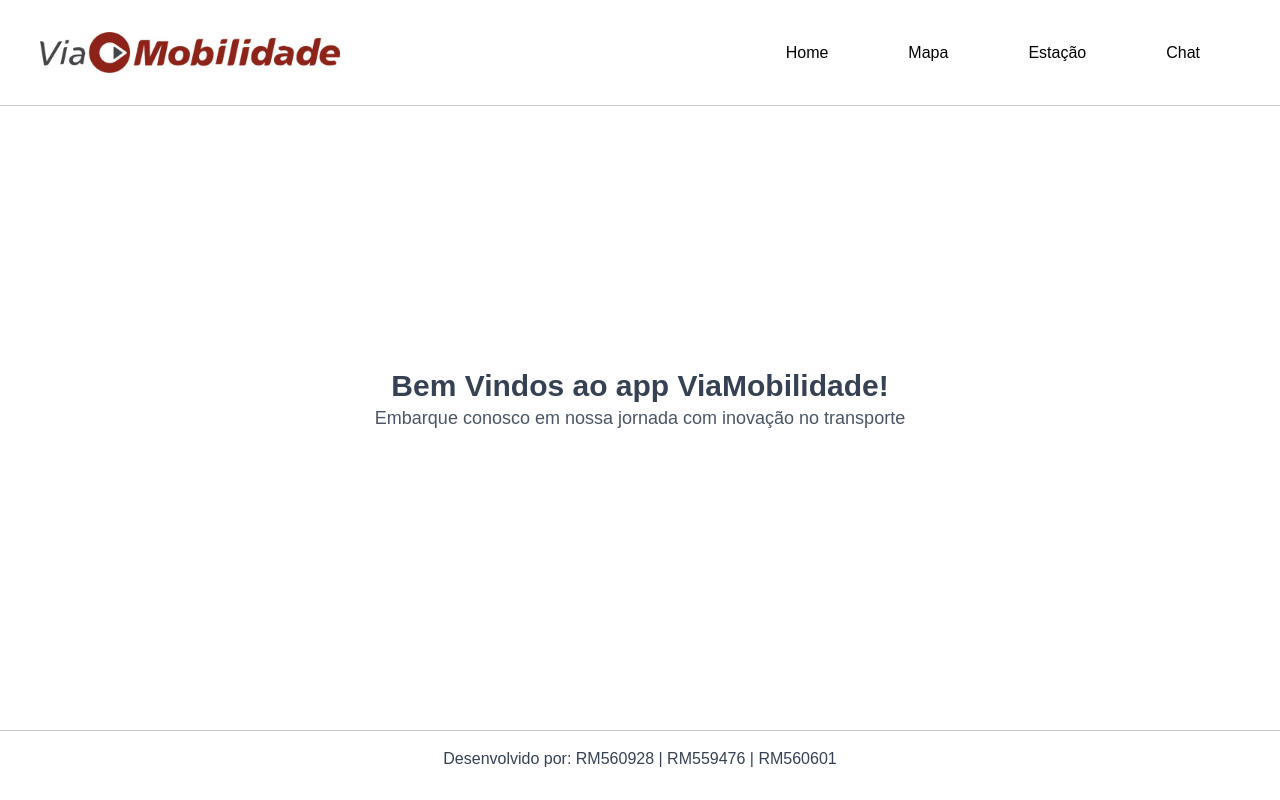
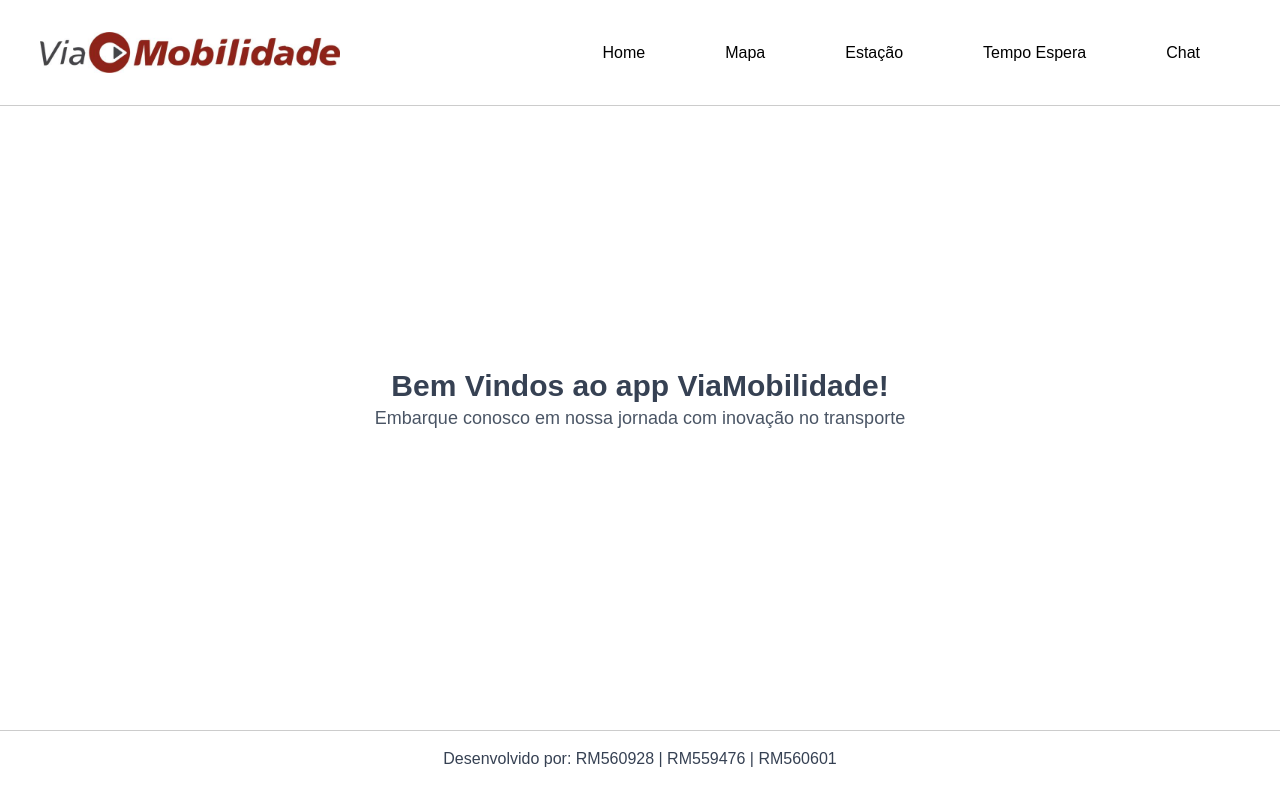
Before and after one commit to Projeto-CCR/Sprint-final, a Next.js app in the folder app-via/: page / in a window 1280 px wide. Built offline with nearby package versions, Linux system fonts and the light colour scheme.

Commit message:
arrumando menu adicionando tempo espera

```diff
--- a/app-via/src/components/Menu/Menu.tsx
+++ b/app-via/src/components/Menu/Menu.tsx
@@ -12,6 +12,7 @@
             <li className="inline p-10"><Link href="/">Home</Link></li>
             <li className="inline p-10"><Link href="/mapa">Mapa</Link></li>
             <li className="inline p-10"><Link href="/estacao">Estação</Link></li>
+            <li className="inline p-10"><Link href="/consulta-tempo">Tempo Espera</Link></li>
             <li className="inline p-10"><Link href="/chatbot">Chat</Link></li>
         </ul>
      </nav>
```
